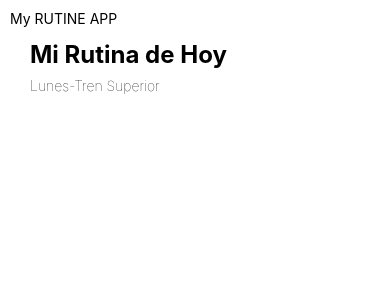
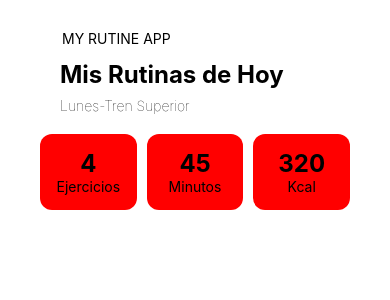
Before and after one commit to AnthonyDubon/MyRoutineApp, a React Native app: screen / in a window 390 px wide. Shown: the top 300 px of the page. Built offline with nearby package versions, Linux system fonts and the light colour scheme.

Commit message:
Se creo un nuevo componente CajaEstadistica donde se agregaron estilos flexbox

```diff
--- a/App.tsx
+++ b/App.tsx
@@ -1,18 +1,25 @@
 import { StyleSheet, Text, View } from 'react-native';
 import Encabezado from './ComponentsTarea/Encabezado';
+import CajaEstadistica from './ComponentsTarea/CajaEstadistica';
 
 export default function App() {
   return (
     <View style={styles.container}>
 
-      <Text>My RUTINE APP</Text>
+      <Text style={styles.titulo}>MY RUTINE APP</Text>
 
-      <view>
+      <View>
         <Encabezado
-        title="Mi Rutina de Hoy"
+        title="Mis Rutinas de Hoy"
         subtitulo="Lunes-Tren Superior"
       />
-      </view>
+      </View>
+
+      <View style={styles.Datos}>
+      <CajaEstadistica Valor="4" etiqueta="Ejercicios" />
+      <CajaEstadistica Valor="45" etiqueta="Minutos" />
+      <CajaEstadistica Valor="320" etiqueta="Kcal" />
+      </View>
 
 
     </View>
@@ -23,10 +30,21 @@ const styles = StyleSheet.create({
   container: {
     flex: 1,
     backgroundColor: '#fff',
-    paddingHorizontal: 10,
+    paddingHorizontal: 40,
     textAlign: 'justify',
-    marginTop: 10,
+    marginTop: 30,
+
+  },
+  Datos:{
+
+    flexDirection: 'row',
+    gap:10,
+    marginTop:20
+  },
+
+  titulo:{
+     paddingLeft: 22,
+  }
 
 
-  },
 });
--- /dev/null
+++ b/ComponentsTarea/CajaEstadistica.tsx
@@ -0,0 +1,44 @@
+import {StyleSheet, Text, View} from 'react-native';
+
+type CajaEstadistica1 ={
+
+    Valor:String;
+    etiqueta:String;
+}
+
+export default function CajaEstadistica1 ({Valor,etiqueta}:CajaEstadistica1){
+
+    return(
+    <View style={styles.caja}>
+       <Text style={styles.numero}>{Valor}</Text>
+       <Text style={styles.descricion}>{etiqueta}</Text>
+
+    </View>
+
+);
+
+
+}
+
+const styles = StyleSheet.create({
+
+    numero:{
+        fontSize: 24,
+        fontWeight:'bold',
+        textAlign:'center',
+    },
+    descricion:{
+
+        textAlign:'center',
+    },
+
+    caja:{
+
+        backgroundColor:'red',
+        padding:15,
+        borderRadius:12,
+        flex: 1
+
+    }
+
+});
```
